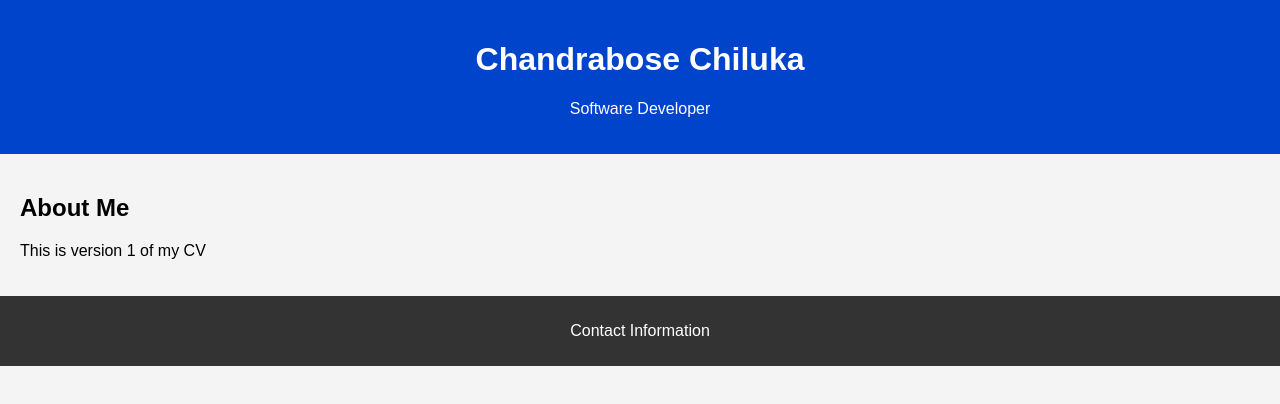
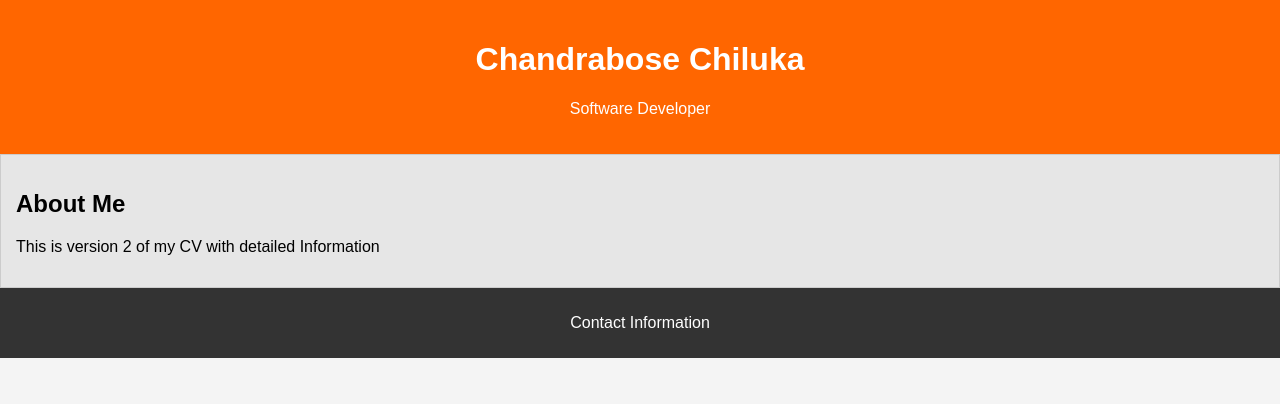
Before and after one commit to Chandrabosechiluka/CVOnDifferentVersions, a plain HTML site: page index.html in a window 1280 px wide. Drawn offline with Linux system fonts and the light colour scheme.

Commit message:
Added version 2 of CV

```diff
--- a/index.html
+++ b/index.html
@@ -13,7 +13,7 @@
     </header>
     <section>
         <h2>About Me</h2>
-        <p>This is version 1 of my CV</p>
+        <p>This is version 2 of my CV with detailed Information</p>
     </section>
     <footer>
         <p>Contact Information</p>
--- a/style.css
+++ b/style.css
@@ -6,14 +6,16 @@ body {
 }
 
 header {
-    background: #0044cc;
+    background: #ff6600;
     color: #fff;
     padding: 20px;
     text-align: center;
 }
 
 section {
-    padding: 20px;
+    background: #e6e6e6;
+    border: 1px solid #ccc;
+    padding: 15px;
 }
 
 footer {
```
